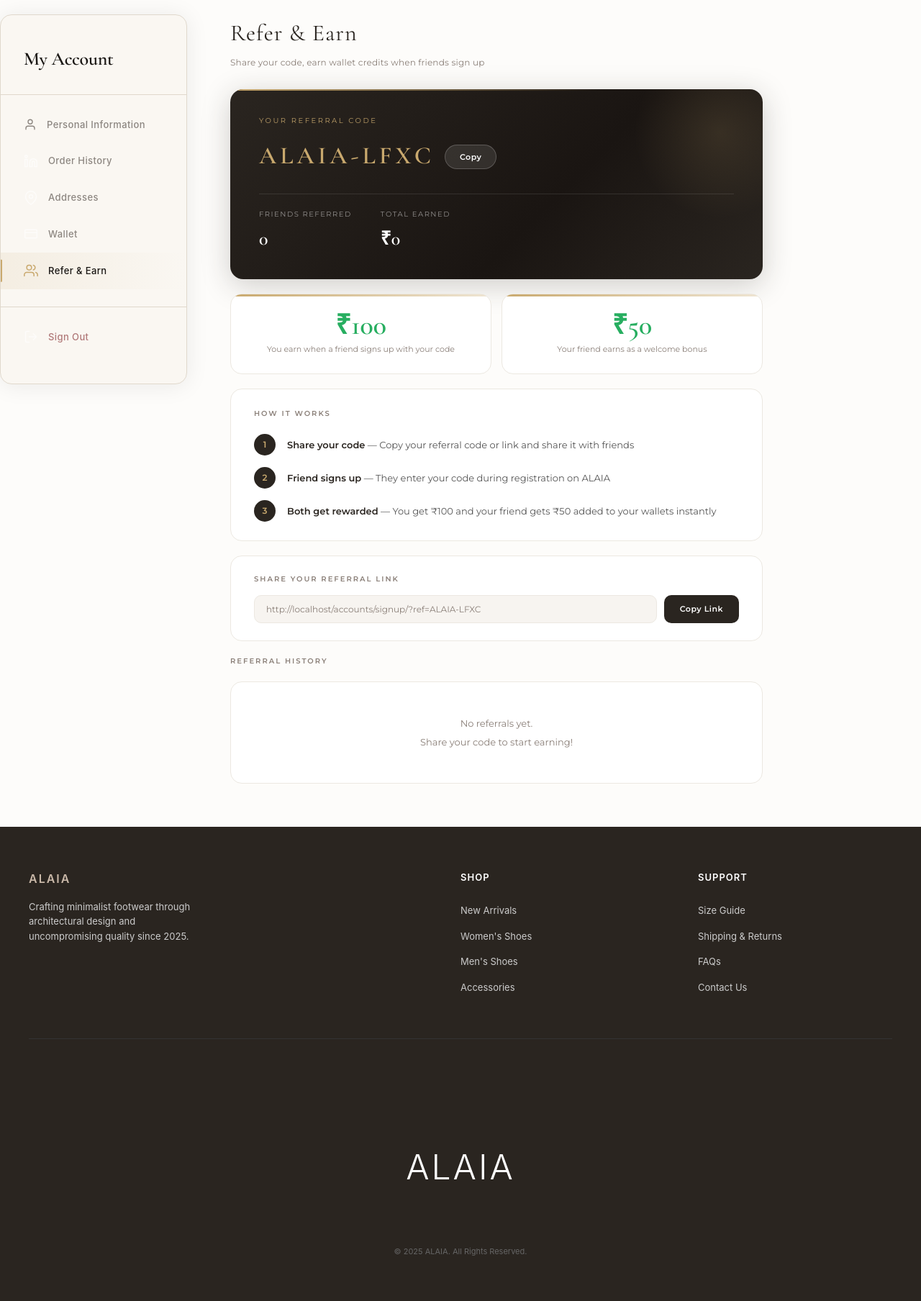
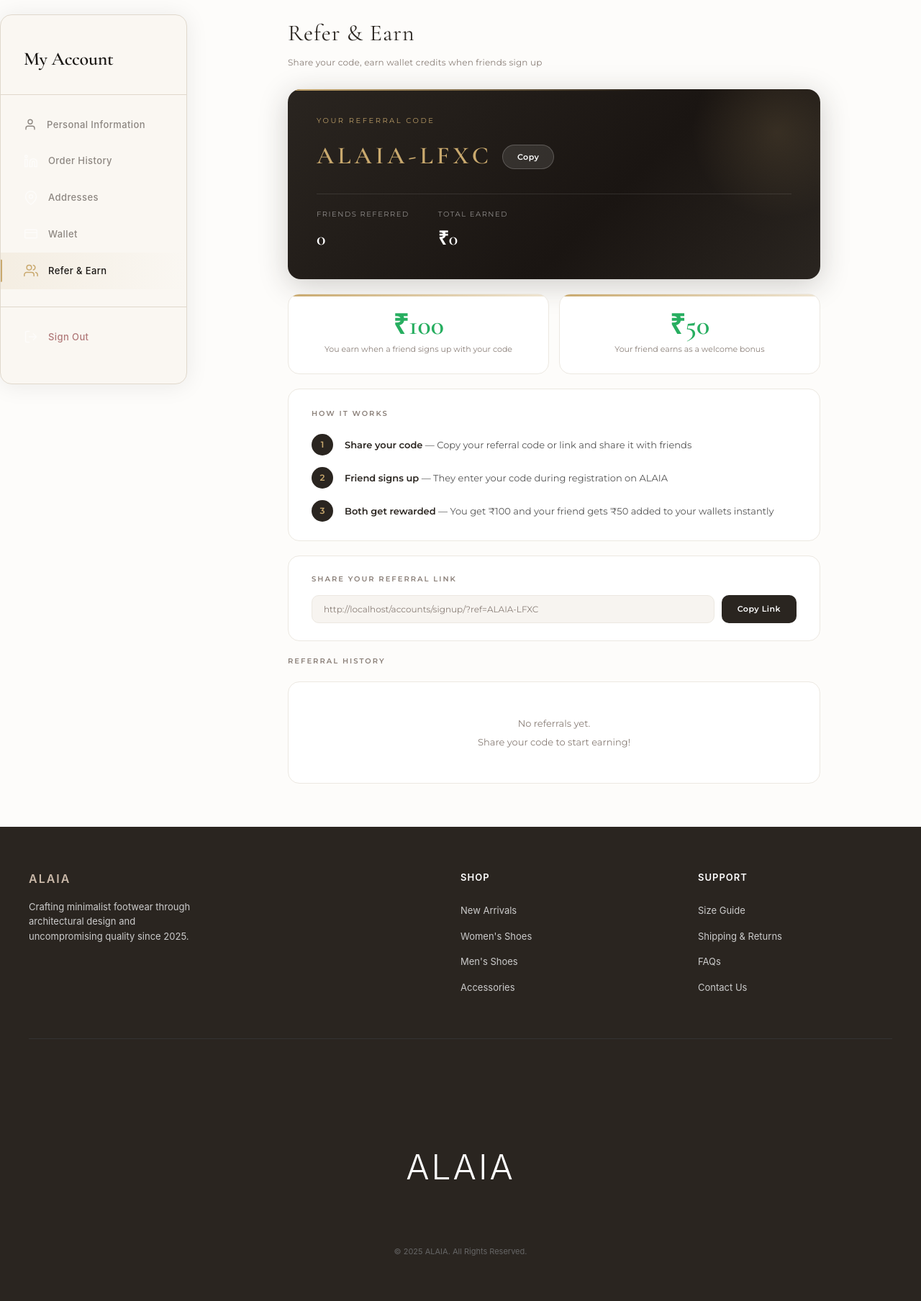
Before and after one commit to Shana-jebin/alaia-footwear, a Django app: page /accounts/referral/ in a window 1280 px wide. Shown: the part 60-1868 px from the top of the page at 72% size. Run offline with Django 5.2, Linux system fonts and the light colour scheme; the visitor is signed in with stand-in values (Sample User, id 1); data comes from the database, SQL or seed files in the repository; data that the repository does not hold is empty.

Commit message:
fix success key

```diff
--- a/orders/static/orders/wallet.css
+++ b/orders/static/orders/wallet.css
@@ -16,6 +16,7 @@
 .wl-wrap {
   width: 100%;
   max-width: 740px;
+  margin: 0 auto;
   padding-bottom: 60px;
   font-family: 'Montserrat', sans-serif;
   color: var(--dark);
--- a/user_profile/static/user_profile/referral.css
+++ b/user_profile/static/user_profile/referral.css
@@ -17,7 +17,7 @@ body { background: var(--cream); }
 .ref-wrap {
   width: 100%;
   max-width: 740px;
-  margin: 0;
+  margin: 0 auto;
   padding: 0;
   font-family: 'Montserrat', sans-serif;
 }
```
